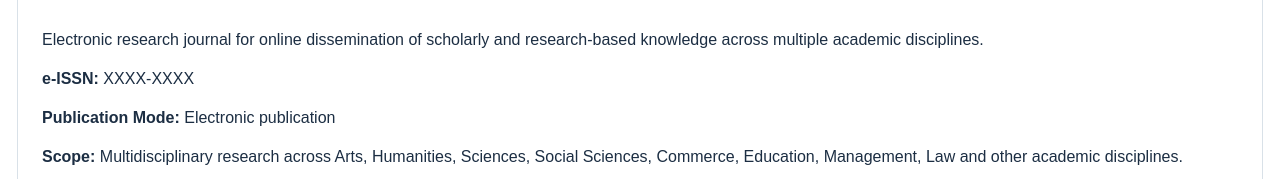
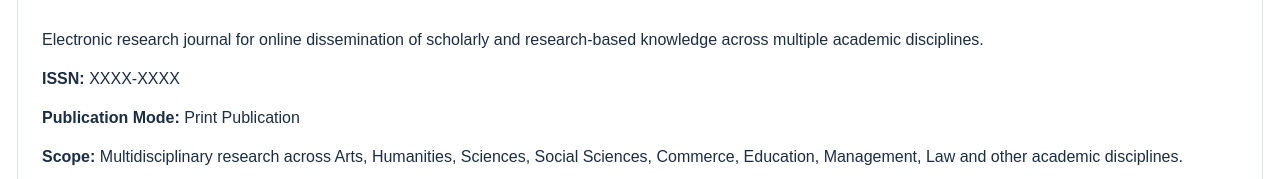
Before and after one commit to Oshobhai/ired-journal-website, a Next.js app: page /journal-information in a window 1280 px wide. Shown: the part 1776-1955 px from the top of the page. Built offline with nearby package versions, Linux system fonts and the light colour scheme; no server answers; the database is empty.

Commit message:
Update RED ISSN label and print publication mode

```diff
--- a/app/journal-information/page.tsx
+++ b/app/journal-information/page.tsx
@@ -81,8 +81,8 @@ export default async function JournalInformation(){
         <div style={{fontSize:10,letterSpacing:'.11em',textTransform:'uppercase',fontWeight:800,color:'#b32328',marginTop:8}}>Official Publication Title</div>
         <h2>{settings.red_title}</h2>
         <p>{settings.red_description}</p>
-        <p><strong>e-ISSN:</strong> {contact.red_eissn}</p>
-        <p><strong>Publication Mode:</strong> Electronic publication</p>
+        <p><strong>ISSN:</strong> {contact.red_eissn}</p>
+        <p><strong>Publication Mode:</strong> Print Publication</p>
         <p><strong>Scope:</strong> {settings.red_scope}</p>
         <p><strong>Published By:</strong> {settings.publisher_name}</p>
         <div style={{display:'flex',gap:8,flexWrap:'wrap',marginTop:16}}>
```
